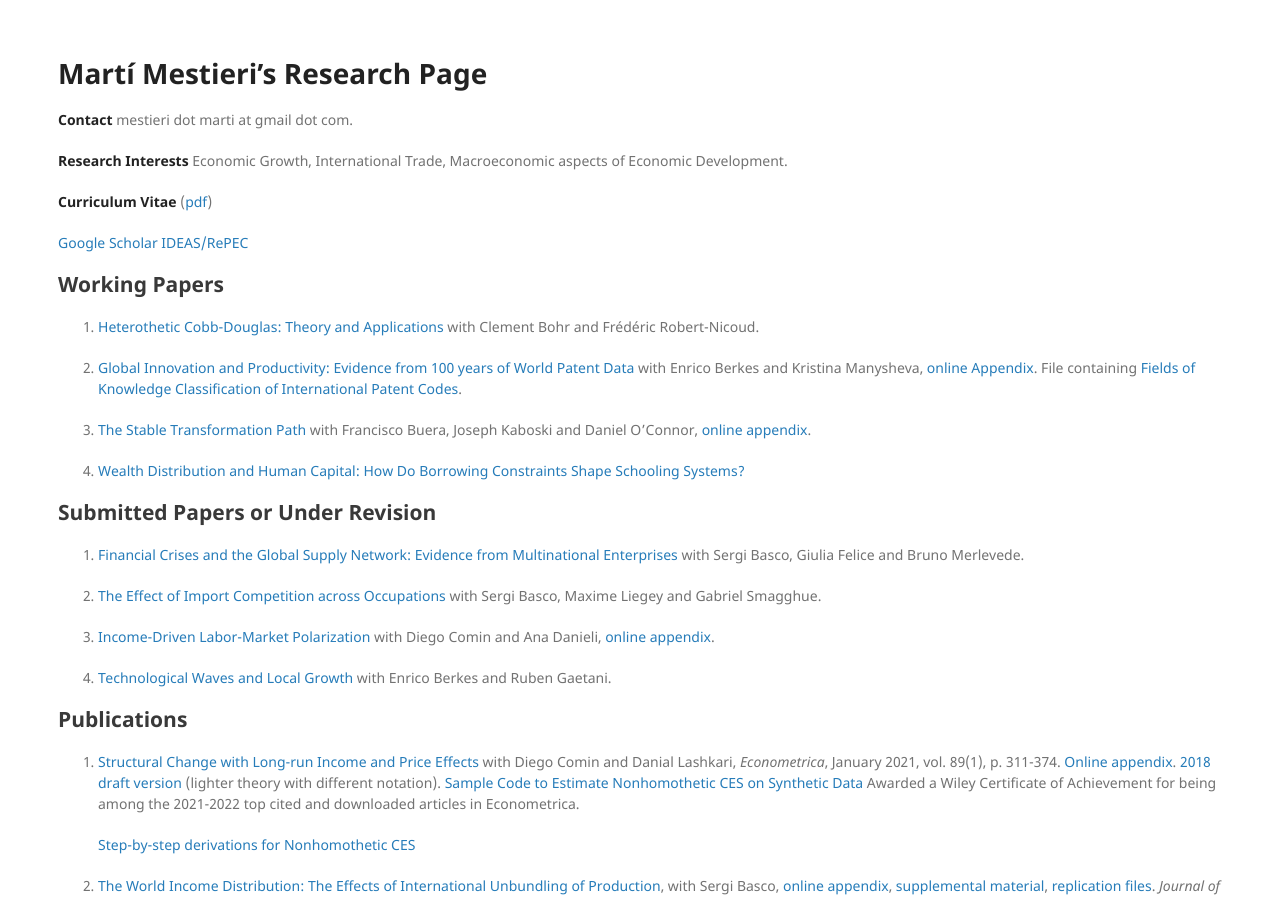
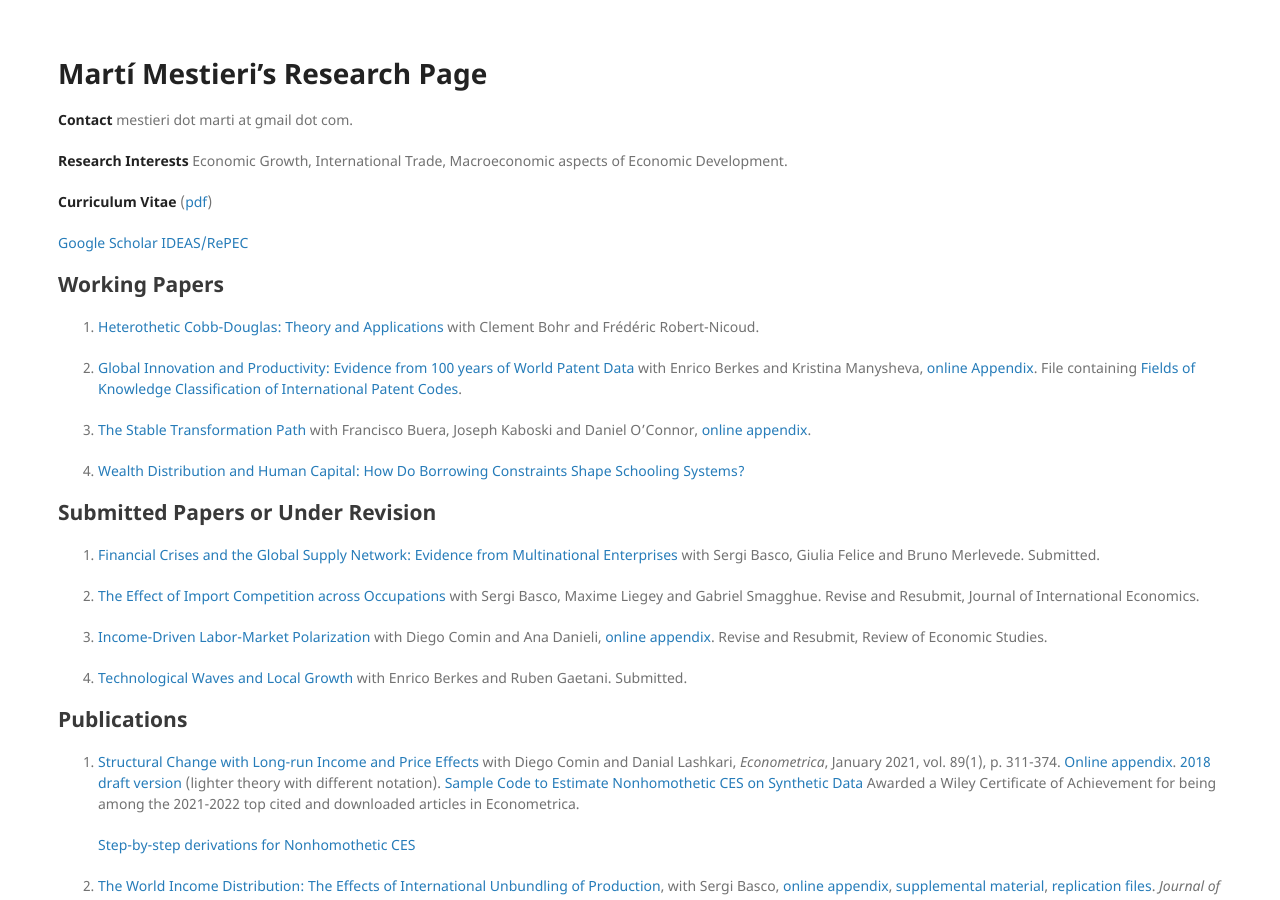
Before and after one commit to mestieri/mestieri.github.io, a Jekyll site: the page built from index.md, in a window 1280 px wide and 900 px high. Built offline with Jekyll 4.4.1, drawn with Linux system fonts in a browser that asks for light colours.

Commit message:
Update index.md

```diff
--- a/index.md
+++ b/index.md
@@ -35,14 +35,14 @@ UPF Associate Professor and CREi Associate Researcher.
 
 ## Submitted Papers or Under Revision
 
-1. [Financial Crises and the Global Supply Network: Evidence from Multinational Enterprises](https://www.dropbox.com/s/izq34c7zig3b0qe/BFMM_Economic_Crises_and_the_Global_Supply_Chain.pdf?dl=0) with Sergi Basco, Giulia Felice and Bruno Merlevede.
+1. [Financial Crises and the Global Supply Network: Evidence from Multinational Enterprises](https://www.dropbox.com/s/izq34c7zig3b0qe/BFMM_Economic_Crises_and_the_Global_Supply_Chain.pdf?dl=0) with Sergi Basco, Giulia Felice and Bruno Merlevede. Submitted.
 
-2. [The Effect of Import Competition across Occupations](https://www.dropbox.com/s/fb0pr0rfwq98plt/blms_rev.pdf?dl=0) with Sergi Basco, Maxime Liegey and Gabriel Smagghue.
+2. [The Effect of Import Competition across Occupations](https://www.dropbox.com/s/fb0pr0rfwq98plt/blms_rev.pdf?dl=0) with Sergi Basco, Maxime Liegey and Gabriel Smagghue. Revise and Resubmit, Journal of International Economics.
 
 3. [Income-Driven Labor-Market Polarization](https://www.dropbox.com/s/4c3ow4flycqnymd/cdm.pdf?dl=0) with Diego Comin and Ana Danieli,
-    [online appendix](https://www.dropbox.com/s/cu2hv6z8u9633rb/cdm_oa.pdf?dl=0).
+    [online appendix](https://www.dropbox.com/s/cu2hv6z8u9633rb/cdm_oa.pdf?dl=0). Revise and Resubmit, Review of Economic Studies.
 
-4. [Technological Waves and Local Growth](https://www.dropbox.com/s/qintoez1t9pvpva/bgm_jan2023.pdf?dl=0) with Enrico Berkes and Ruben Gaetani.
+4. [Technological Waves and Local Growth](https://www.dropbox.com/s/qintoez1t9pvpva/bgm_jan2023.pdf?dl=0) with Enrico Berkes and Ruben Gaetani. Submitted.
 
 
 ## Publications
```
